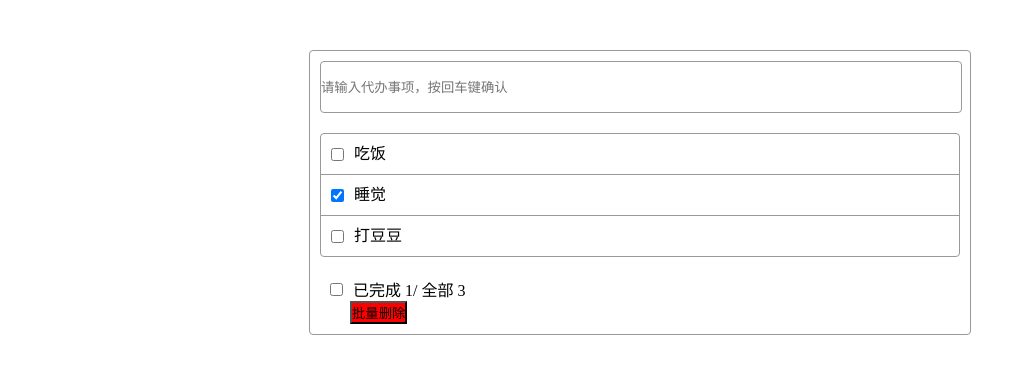
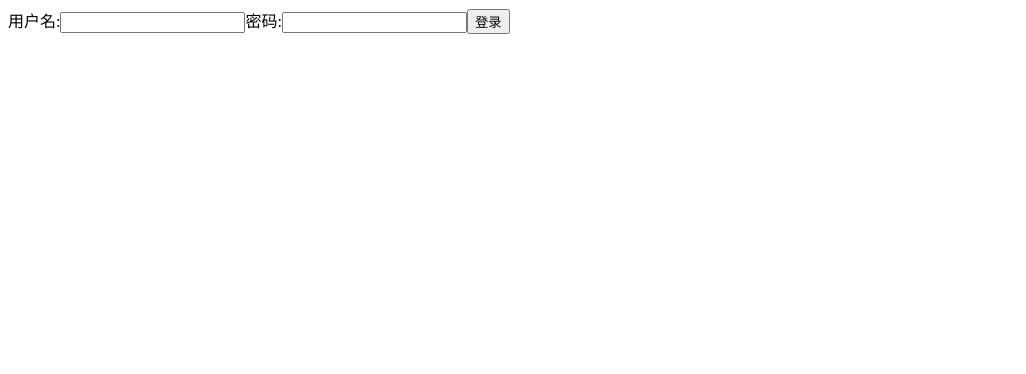
Before and after one commit to xpromise/class0610, a React (Create React App) app in the folder 02.react_cli/: page / in a window 1280 px wide. Shown: the top 374 px of the page, without its empty margins (0-1026 px from the left). Built offline with nearby package versions, Linux system fonts and the light colour scheme.

Commit message:
feat: 受控组件：收集表单数据

```diff
--- /dev/null
+++ b/02.react_cli/src-5-todos/index.js
@@ -0,0 +1,6 @@
+import React from "react";
+import ReactDOM from "react-dom";
+
+import App from "./App";
+
+ReactDOM.render(<App />, document.getElementById("root"));
--- a/02.react_cli/src/App.jsx
+++ b/02.react_cli/src/App.jsx
@@ -1,103 +1,91 @@
 import React, { Component } from "react";
 
-import Header from "./views/Header";
-import List from "./views/List";
-import Footer from "./views/Footer";
-
-import "./App.css";
-
+// 受控（Control）组件：通过state和onChange事件来收集表单数据的组件
 export default class App extends Component {
-  // 初始化状态数据
   state = {
-    todos: [
-      { id: 1, content: "吃饭", isChecked: false },
-      { id: 2, content: "睡觉", isChecked: true },
-      { id: 3, content: "打豆豆", isChecked: false },
-    ],
+    username: "",
+    password: "",
   };
 
-  // 添加todo
-  addTodo = (content) => {
-    const { todos } = this.state;
-    // 不建议直接修改原数据，建议产生一份全新数据
+  handleUsernameChange = (e) => {
     this.setState({
-      todos: [{ id: Date.now(), content, isChecked: false }, ...todos],
+      username: e.target.value,
     });
   };
 
-  // 更新todo
-  updateTodo = (id) => {
-    const { todos } = this.state;
-    // 不建议直接修改原数据，建议产生一份全新数据
+  handlePasswordChange = (e) => {
     this.setState({
-      todos: todos.map((todo) => {
-        if (todo.id === id) {
-          return {
-            ...todo,
-            isChecked: !todo.isChecked,
-          };
-        }
-        return { ...todo };
-      }),
+      password: e.target.value,
     });
   };
 
-  delTodo = (id) => {
-    const { todos } = this.state;
-    // 不建议直接修改原数据，建议产生一份全新数据
-    this.setState({
-      todos: todos.filter((todo) => todo.id !== id),
-    });
+  // 封装一个复用的方法
+  // 高阶函数
+  handleChange = (key) => {
+    return (e) => {
+      this.setState({
+        [key]: e.target.value,
+      });
+    };
   };
 
-  handleCheckAll = (checked) => {
-    const { todos } = this.state;
-    // 不建议直接修改原数据，建议产生一份全新数据
-    this.setState({
-      todos: todos.map((todo) => {
-        return {
-          ...todo,
-          isChecked: checked,
-        };
-      }),
-    });
+  handleSubmit = (event) => {
+    // 禁止表单的默认行为
+    event.preventDefault();
+    // 收集表单数据
+    const { username, password } = this.state;
+
+    console.log(username, password);
   };
 
-  batchDel = () => {
-    const { todos } = this.state;
-    // 不建议直接修改原数据，建议产生一份全新数据
-    this.setState({
-      todos: todos.filter((todo) => !todo.isChecked)
-    })
-  }
-
   render() {
-    // 读取state数据
-    const { todos } = this.state;
-
-    // 统计所有todos数量
-    const total = todos.length;
-    // 统计已完成todo数量
-    const checkedNum = todos.reduce((previous, current) => {
-      return previous + (current.isChecked ? 1 : 0);
-    }, 0);
+    const { username, password } = this.state;
 
     return (
-      <div className="container">
-        <Header addTodo={this.addTodo} />
-        {/* 通过props传递动态数据 */}
-        <List
-          todos={todos}
-          updateTodo={this.updateTodo}
-          delTodo={this.delTodo}
+      <form onSubmit={this.handleSubmit}>
+        用户名:
+        <input
+          value={username}
+          // onChange={this.handleUsernameChange}
+          onChange={this.handleChange("username")}
+          type="text"
         />
-        <Footer
-          total={total}
-          checkedNum={checkedNum}
-          handleCheckAll={this.handleCheckAll}
-          batchDel={this.batchDel}
+        密码:
+        <input
+          value={password}
+          // onChange={this.handlePasswordChange}
+          onChange={this.handleChange("password")}
+          type="password"
         />
-      </div>
+        <button type="submit">登录</button>
+      </form>
     );
   }
 }
+
+// export default class App extends Component {
+//   usernameRef = React.createRef();
+//   passwordRef = React.createRef();
+
+//   handleSubmit = (event) => {
+//     // 禁止表单的默认行为
+//     event.preventDefault();
+//     // 收集表单数据
+
+//     // 不建议使用
+//     const username = this.usernameRef.current.value;
+//     const password = this.passwordRef.current.value;
+
+//     console.log(username, password);
+//   };
+
+//   render() {
+//     return (
+//       <form onSubmit={this.handleSubmit}>
+//         用户名: <input ref={this.usernameRef} type="text" />
+//         密码: <input ref={this.passwordRef} type="password" />
+//         <button type="submit">登录</button>
+//       </form>
+//     );
+//   }
+// }
```
Also changed, not shown: 02.react_cli/src-5-todos/App.jsx (added, +103 -0 lines), 02.react_cli/src-5-todos/App.css (renamed from 02.react_cli/src/App.css), 02.react_cli/src-5-todos/views/Footer/index.jsx (renamed from 02.react_cli/src/views/Footer/index.jsx), 02.react_cli/src-5-todos/views/Header/index.css (renamed from 02.react_cli/src/views/Header/index.css), 02.react_cli/src-5-todos/views/Header/index.jsx (renamed from 02.react_cli/src/views/Header/index.jsx), 02.react_cli/src-5-todos/views/Item/index.jsx (renamed from 02.react_cli/src/views/Item/index.jsx), 02.react_cli/src-5-todos/views/List/index.css (renamed from 02.react_cli/src/views/List/index.css), 02.react_cli/src-5-todos/views/List/index.jsx (renamed from 02.react_cli/src/views/List/index.jsx).
